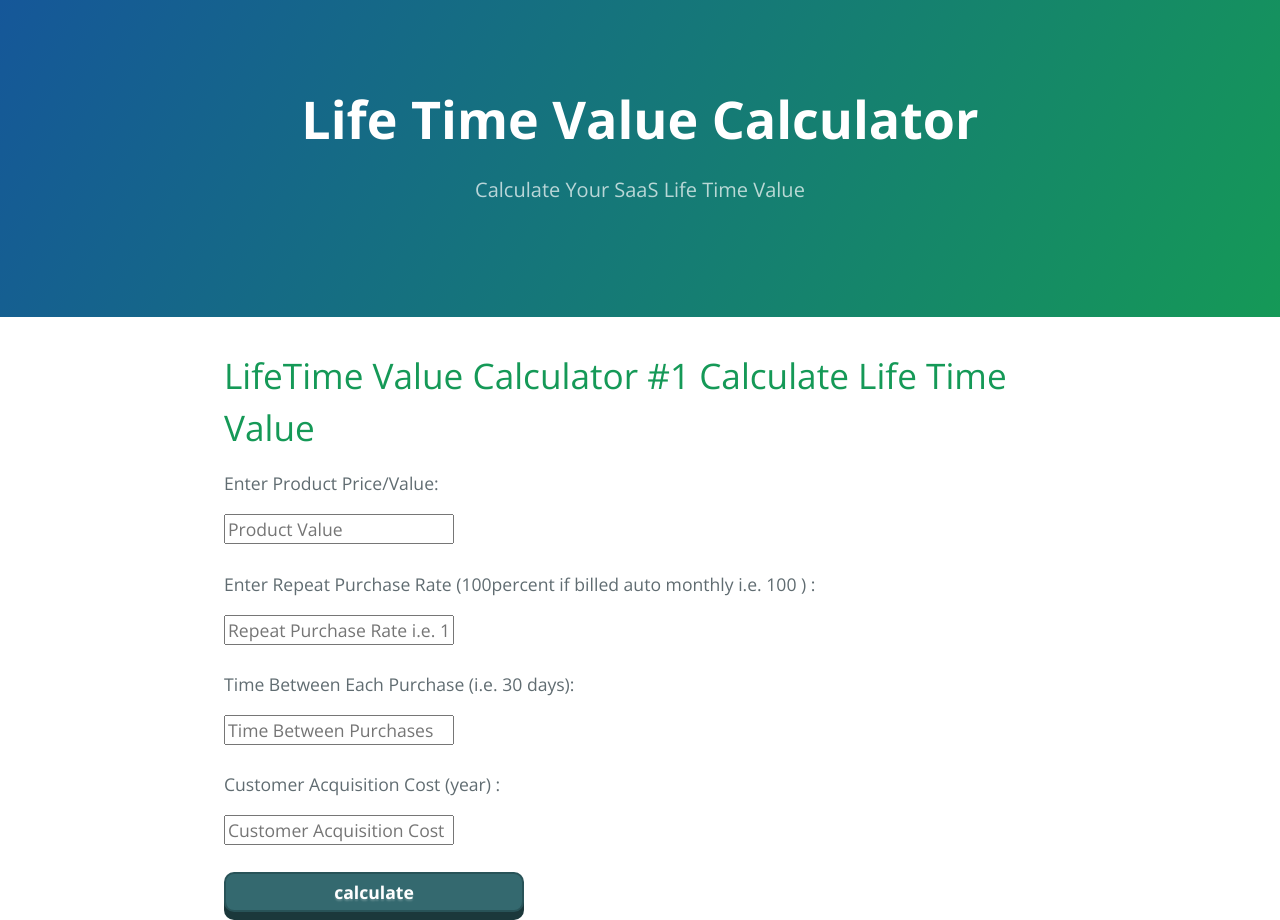
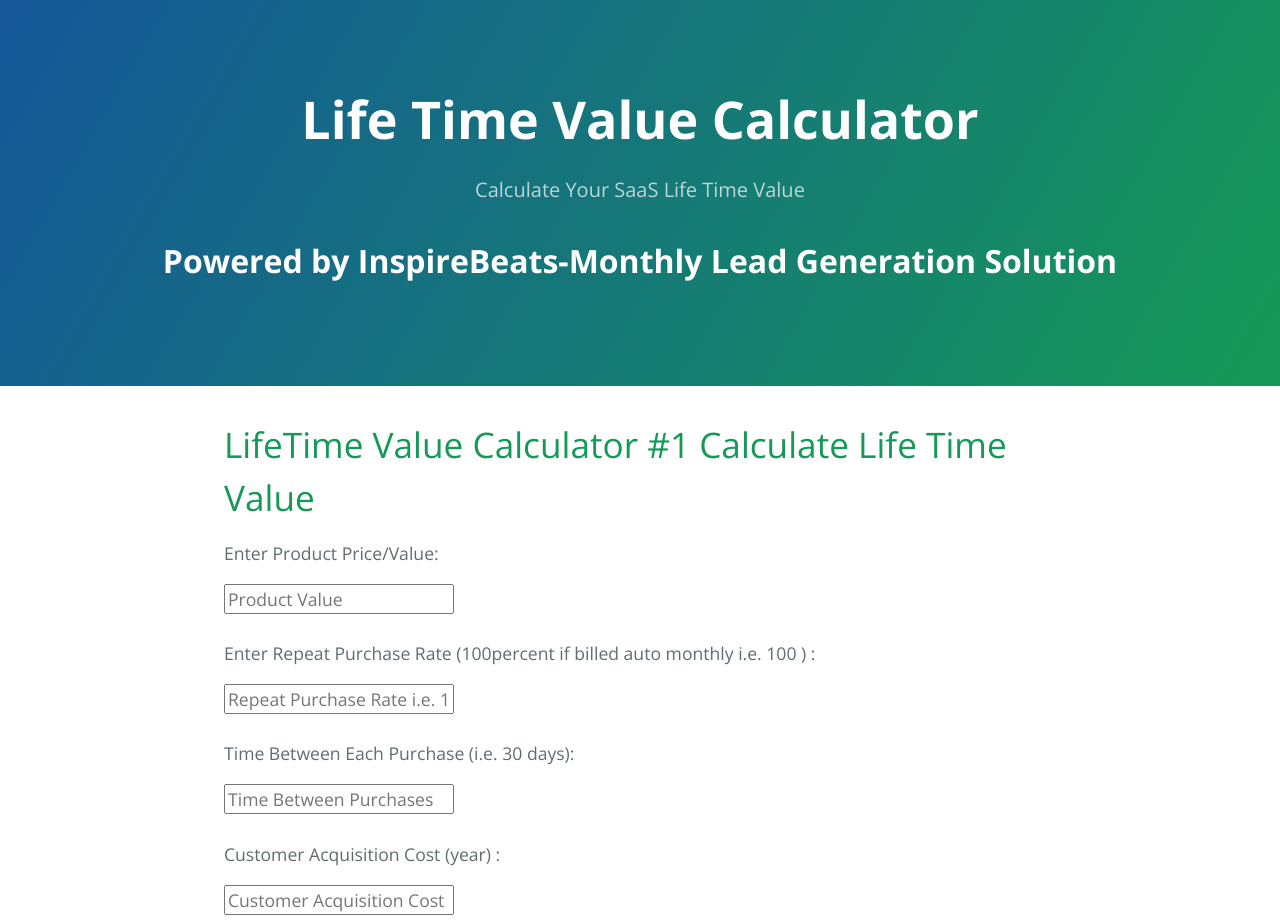
Before and after one commit to wilsonpeng8/ltvtool, a plain HTML site: page index.html in a window 1280 px wide. Shown: the top 920 px of the page. Drawn offline with nearby package versions, Linux system fonts and the light colour scheme.

Commit message:
Update index.html

```diff
--- a/index.html
+++ b/index.html
@@ -2,7 +2,7 @@
 <html lang="en-us">
   <head>
     <meta charset="UTF-8">
-    <title>Ltvtool by wilsonpeng8</title>
+    <title>Ltvtool by InspireBeats</title>
     <meta name="viewport" content="width=device-width, initial-scale=1">
     <link rel="stylesheet" type="text/css" href="stylesheets/normalize.css" media="screen">
     <link href='http://fonts.googleapis.com/css?family=Open+Sans:400,700' rel='stylesheet' type='text/css'>
@@ -16,6 +16,7 @@
     <section class="page-header">
       <h1 class="project-name">Life Time Value Calculator</h1>
       <h2 class="project-tagline">Calculate Your SaaS Life Time Value</h2>
+      <h1>Powered by <ahref="http://inspirebeats.com">InspireBeats</ahref>-Monthly Lead Generation Solution</h1>
 
     </section>
 
```
